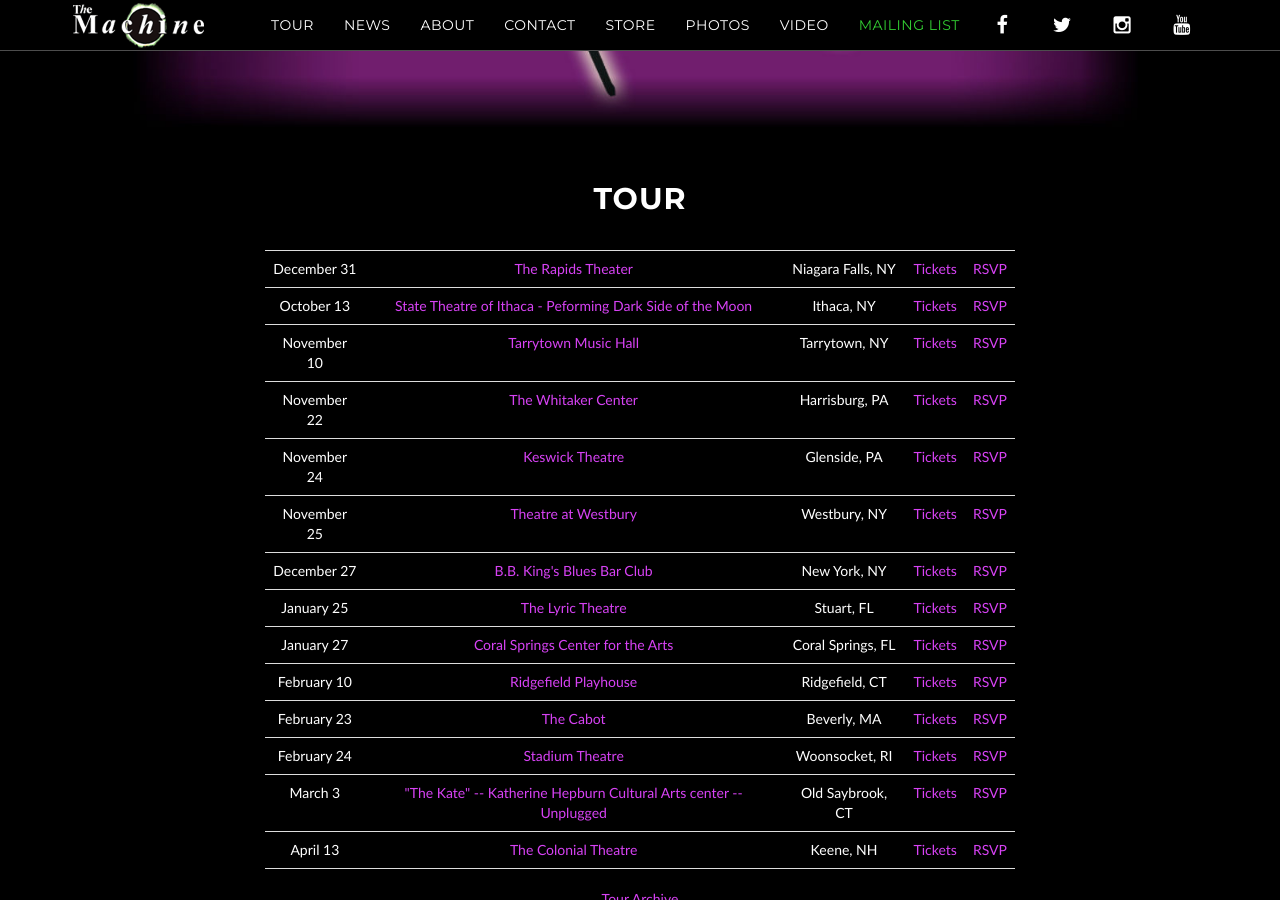
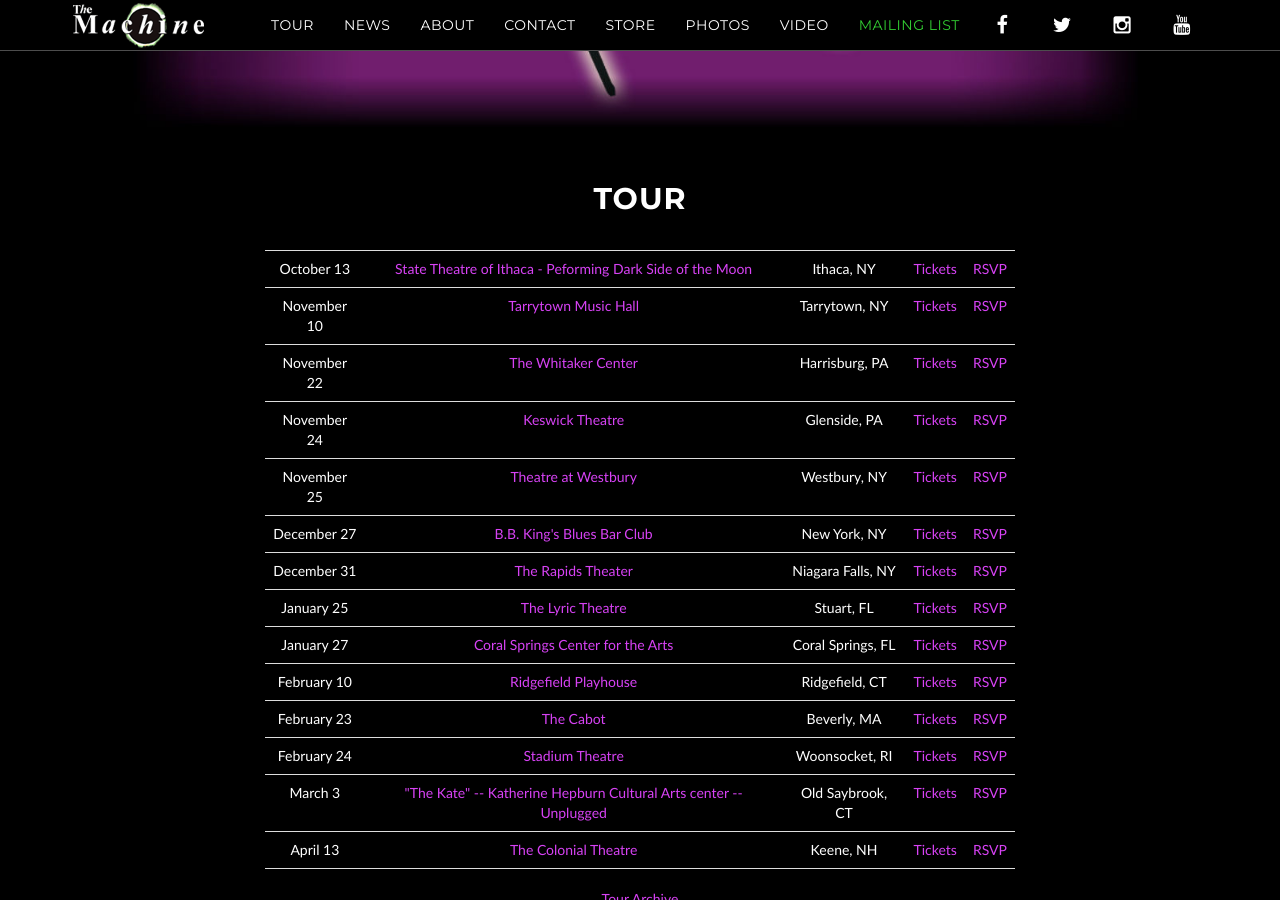
Before and after one commit to machineweb/machineweb.github.io, a Jekyll site: the page built from index.html, in a window 1280 px wide and 900 px high, scrolled down 768 px. Built offline with Jekyll 4.4.1, drawn with Linux system fonts in a browser that asks for light colours; comment, search, counter and statistics services are not loaded; part of the change alters nothing that is shown.

```diff
--- a/_data/tour.yml
+++ b/_data/tour.yml
@@ -3151,6 +3151,7 @@
     location: "Niagara Falls, NY"
     tickets-url: "https://www.ticketfly.com/purchase/event/1544700"
     rsvp-url: "https://www.facebook.com/events/137136073592082/?context=create&previousaction=create&ref=5&page_id_source=56922104274&sid_create=3296998850&action_history=[%7B%22surface%22%3A%22create_dialog%22%2C%22mechanism%22%3A%22page_create_dialog%22%2C%22extra_data%22%3A[]%7D]&has_source=1"
+    order: "1514354400001"
 
   - date: "December 27 2017"
     venue: "B.B. King's Blues Bar Club"
```
